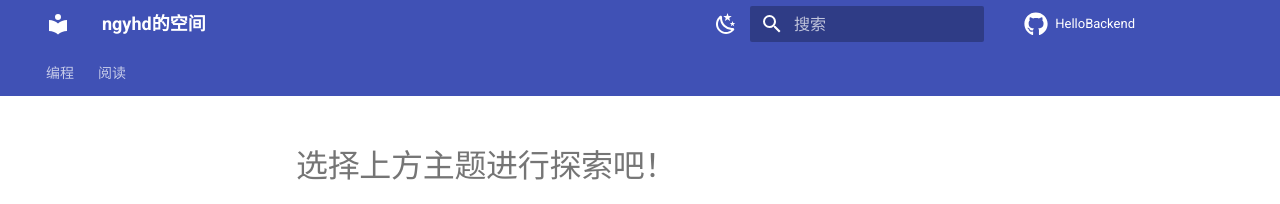
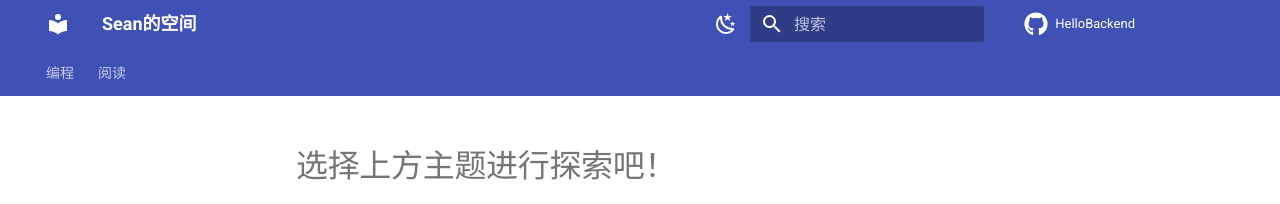
Before and after one commit to ngyhd/HelloBackend, an MkDocs documentation site: the page built from docs/index.md, in a window 1280 px wide. Shown: the top 204 px of the page. Built offline with MkDocs 1.6.1 and Material for MkDocs 9.7.7, drawn with Linux system fonts in a browser that asks for light colours; comment, search, counter and statistics services are not loaded.

Commit message:
Update mkdocs.yml

```diff
--- a/mkdocs.yml
+++ b/mkdocs.yml
@@ -1,8 +1,8 @@
 # [Info]
-site_name: ngyhd的空间 # 左上角标题
+site_name: Sean的空间 # 左上角标题
 site_url: https://github.com/ngyhd/HelloBackend
 site_author: ngyhd
-site_description: ngyhd的空间
+site_description: Sean的空间
 
 # [UI]
 ## [top]
```
